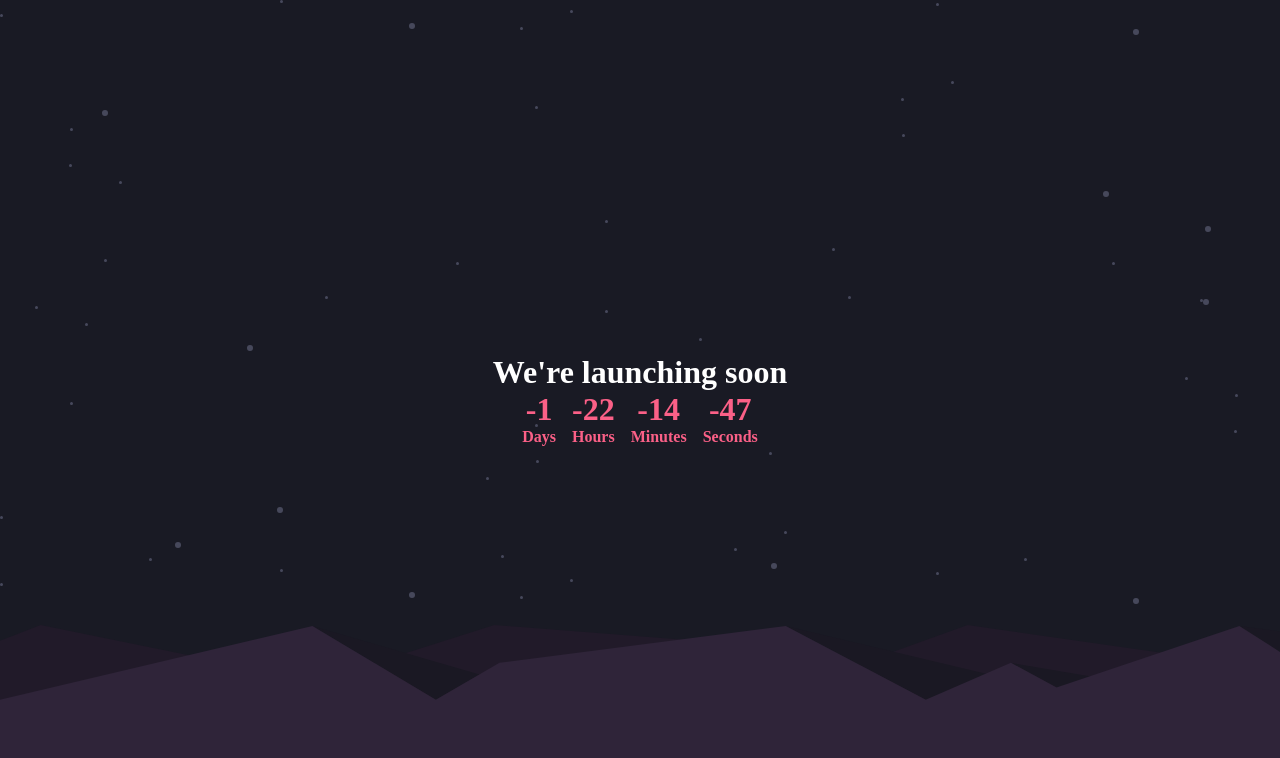
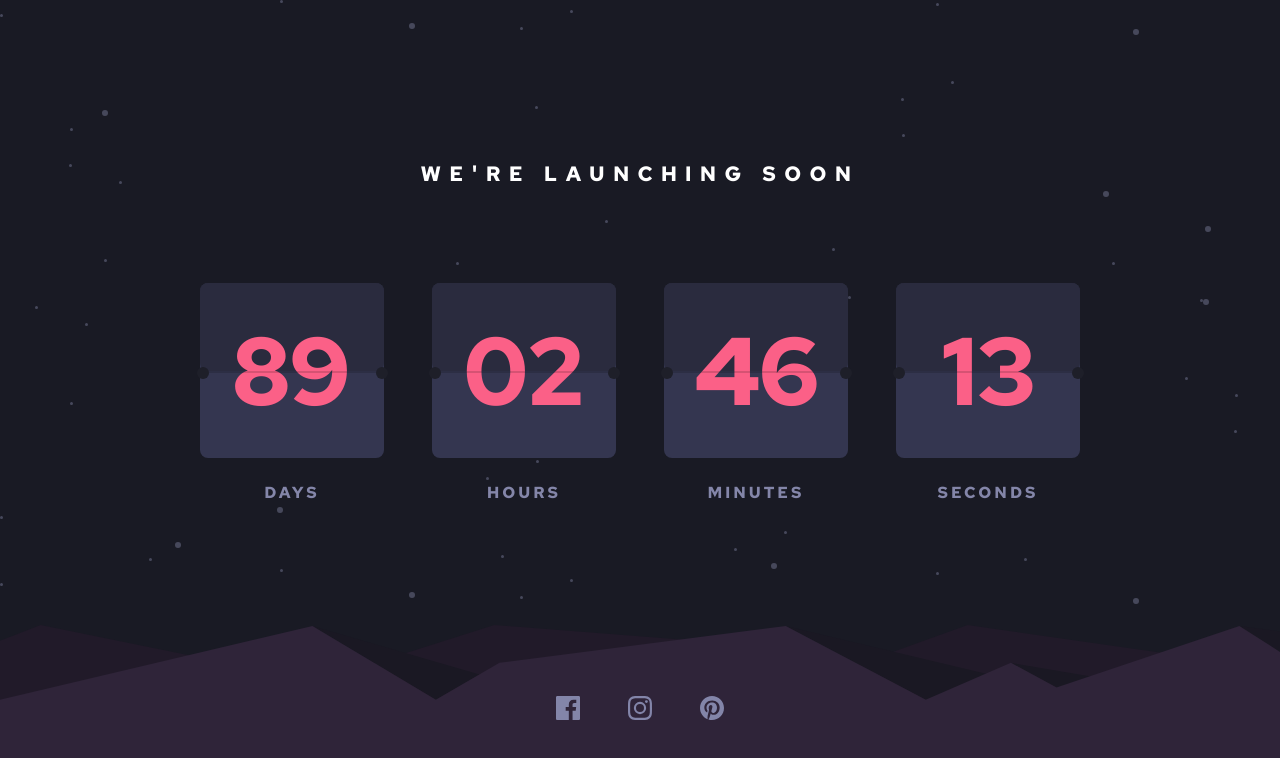
Before and after one commit to Jafarscript/count-down, a plain HTML site: page index.html in a window 1280 px wide. Drawn offline with Linux system fonts and the light colour scheme.

Commit message:
completed the design

```diff
--- a/index.html
+++ b/index.html
@@ -1,42 +1,83 @@
 <!DOCTYPE html>
 <html lang="en">
+
 <head>
   <meta charset="UTF-8">
   <meta name="viewport" content="width=device-width, initial-scale=1.0"> <!-- displays site properly based on user's device -->
 
   <link rel="icon" type="image/png" sizes="32x32" href="./images/favicon-32x32.png">
 
+  <link rel="preconnect" href="https://fonts.gstatic.com">
+  <link href="https://fonts.googleapis.com/css2?family=Red+Hat+Text:wght@700&display=swap" rel="stylesheet">
+
+  <link rel="stylesheet" href="/style.css">
+
   <title>Frontend Mentor | Launch countdown timer</title>
+</head>
 
-  <!-- Feel free to remove these styles or customise in your own stylesheet 👍 -->
-   <link rel="stylesheet" href="style.css">
-</head>
 <body>
+      <h1 class="caption">We're launching soon</h1>
 
-  <h1>We're launching soon</h1>
+      <section class="countdown">
+        <div class="time-wrapper">
+          <div class="time-content">
+            <div class="time">
+              <span class="days">08</span>
+              <div class="rings"></div>
+            </div>
+          </div>
+          <p class="metric">Days</p>
+        </div>
 
-  <section class="countdown">
-    <div>
-      <h2 id="days">25</h2>
-      <p>Days</p>
-    </div>
-    <div>
-      <h2 id="hours">23</h2>
-      <p>Hours</p>
-    </div>
-    <div>
-      <h2 id="minutes">59</h2>
-      <p>Minutes</p>
-    </div>
-    <div>
-      <h2 id="seconds">59</h2>
-      <p>Seconds</p>
-    </div>
-  </section>
-  <footer class="attribution">
-    Challenge by <a href="https://www.frontendmentor.io?ref=challenge" target="_blank">Frontend Mentor</a>.
-    Coded by <a href="#">Your Name Here</a>.
-  </footer>
+        <div class="time-wrapper">
+          <div class="time-content">
+            <div class="time">
+              <span class="hours">23</span>
+              <div class="rings"></div>
+            </div>
+          </div>
+          <p class="metric">Hours</p>
+        </div>
+
+        <div class="time-wrapper">
+          <div class="time-content">
+            <div class="time">
+              <span class="minutes">55</span>
+              <div class="rings"></div>
+            </div>
+          </div>
+          <p class="metric">Minutes</p>
+        </div>
+
+        <div class="time-wrapper">
+          <div class="time-content">
+            <div class="time">
+              <span class="seconds">41</span>
+              <div class="rings"></div>
+            </div>
+          </div>
+          <p class="metric">Seconds</p>
+        </div>
+
+      </section>
+
+      <div class="socials">
+        <svg xmlns="http://www.w3.org/2000/svg" width="24" height="24"><path fill="#8385A9" d="M22.675 0H1.325C.593 0 0 .593 0 1.325v21.351C0 23.407.593 24 1.325 24H12.82v-9.294H9.692v-3.622h3.128V8.413c0-3.1 1.893-4.788 4.659-4.788 1.325 0 2.463.099 2.795.143v3.24l-1.918.001c-1.504 0-1.795.715-1.795 1.763v2.313h3.587l-.467 3.622h-3.12V24h6.116c.73 0 1.323-.593 1.323-1.325V1.325C24 .593 23.407 0 22.675 0z"/></svg>
+        <svg xmlns="http://www.w3.org/2000/svg" width="24" height="24"><path fill="#8385A9" d="M12 2.163c3.204 0 3.584.012 4.85.07 3.252.148 4.771 1.691 4.919 4.919.058 1.265.069 1.645.069 4.849 0 3.205-.012 3.584-.069 4.849-.149 3.225-1.664 4.771-4.919 4.919-1.266.058-1.644.07-4.85.07-3.204 0-3.584-.012-4.849-.07-3.26-.149-4.771-1.699-4.919-4.92-.058-1.265-.07-1.644-.07-4.849 0-3.204.013-3.583.07-4.849.149-3.227 1.664-4.771 4.919-4.919 1.266-.057 1.645-.069 4.849-.069zM12 0C8.741 0 8.333.014 7.053.072 2.695.272.273 2.69.073 7.052.014 8.333 0 8.741 0 12c0 3.259.014 3.668.072 4.948.2 4.358 2.618 6.78 6.98 6.98C8.333 23.986 8.741 24 12 24c3.259 0 3.668-.014 4.948-.072 4.354-.2 6.782-2.618 6.979-6.98.059-1.28.073-1.689.073-4.948 0-3.259-.014-3.667-.072-4.947-.196-4.354-2.617-6.78-6.979-6.98C15.668.014 15.259 0 12 0zm0 5.838a6.162 6.162 0 100 12.324 6.162 6.162 0 000-12.324zM12 16a4 4 0 110-8 4 4 0 010 8zm6.406-11.845a1.44 1.44 0 100 2.881 1.44 1.44 0 000-2.881z"/></svg>
+        <svg xmlns="http://www.w3.org/2000/svg" width="24" height="24"><path fill="#8385A9" d="M12 0C5.373 0 0 5.372 0 12c0 5.084 3.163 9.426 7.627 11.174-.105-.949-.2-2.405.042-3.441.218-.937 1.407-5.965 1.407-5.965s-.359-.719-.359-1.782c0-1.668.967-2.914 2.171-2.914 1.023 0 1.518.769 1.518 1.69 0 1.029-.655 2.568-.994 3.995-.283 1.194.599 2.169 1.777 2.169 2.133 0 3.772-2.249 3.772-5.495 0-2.873-2.064-4.882-5.012-4.882-3.414 0-5.418 2.561-5.418 5.207 0 1.031.397 2.138.893 2.738a.36.36 0 01.083.345l-.333 1.36c-.053.22-.174.267-.402.161-1.499-.698-2.436-2.889-2.436-4.649 0-3.785 2.75-7.262 7.929-7.262 4.163 0 7.398 2.967 7.398 6.931 0 4.136-2.607 7.464-6.227 7.464-1.216 0-2.359-.631-2.75-1.378l-.748 2.853c-.271 1.043-1.002 2.35-1.492 3.146C9.57 23.812 10.763 24 12 24c6.627 0 12-5.373 12-12 0-6.628-5.373-12-12-12z"/></svg>
+      </div>
+
+
+  <!-- <div class="attribution">
+    <p>
+      Challenge by <a href="https://www.frontendmentor.io?ref=challenge" target="_blank" rel="noopener">Frontend
+        Mentor</a>.
+      Coded by <a href="https://www.frontendmentor.io/profile/tomi-david" target="_blank" rel="noopener">Ojo Oloruntomi David</a>.
+    </p>
+  </div> -->
+
+
   <script src="script.js"></script>
 </body>
+
 </html>
--- a/script.js
+++ b/script.js
@@ -1,10 +1,10 @@
-const days = document.querySelector('#days')
-const hours = document.querySelector('#hours')
-const minutes = document.querySelector('#minutes')
-const seconds = document.querySelector("#seconds")
+const days = document.querySelector('.days')
+const hours = document.querySelector('.hours')
+const minutes = document.querySelector('.minutes')
+const seconds = document.querySelector(".seconds")
 
 
-const target = new Date('2025-01-25T00:00:00').getTime()
+const target = new Date('2025-04-25T00:00:00').getTime()
 
 function countdown() {
     const current = new Date().getTime()
--- a/style.css
+++ b/style.css
@@ -1,18 +1,18 @@
 *{
     margin: 0;
     padding: 0;
+    font-family: 'Red Hat Text', sans-serif;
 }
 body{
     background: url('./images/bg-stars.svg');
     background-color: hsl(234, 17%, 12%);
-    /* max-width: 1440px; */
     min-height: 100vh;
     position: relative;
     display: flex;
-    justify-content: center;
     align-items: center;
     flex-direction: column;
     color: white;
+    height: 100vh;
 }
 
 body::after {
@@ -29,12 +29,22 @@ body::after {
     z-index: -1;
 }
 
+.caption {
+    font-size: 1.3rem;
+    color: var(--color-white);
+    text-transform: uppercase;
+    text-align: center;
+    margin-top: 10rem;
+    margin-bottom: 6rem;
+    letter-spacing: .4em;
+}
+
 
 .countdown{
     display: flex;
     justify-content: center;
     align-items: center;
-    gap: 1rem;
+    gap: 3rem;
 }
 
 .countdown div{
@@ -44,23 +54,106 @@ body::after {
     align-items: center;
 }
 
-.countdown div h2{
-    font-size: 2rem;
-    font-weight: 700;
-    color: hsl(345, 95%, 68%);
+.time-wrapper{
+    display: flex;
+    flex-basis: 1;
 }
 
-.countdown div p{
-    font-size: 1rem;
+.time > span{
+    font-size: 6em;
     font-weight: 700;
+    z-index: 2;
     color: hsl(345, 95%, 68%);
 }
 
 
-.attribution { font-size: 11px; text-align: center; }
-.attribution a { color: hsl(228, 45%, 44%); }
+.time{
+    background-color: #343650;
+    padding: 1.5rem 2rem;
+    position: relative;
+    width: 120px;
+    min-width: 100px;
+    border-radius: 8px;
+}
 
 
-footer{
-   display: none;
+.time::before{
+    content: '';
+    position: absolute;
+    top: 0;
+    width: 100%;
+    height: 50%;
+    border-radius: 8px;
+    background-color: #272938c0;
 }
+
+
+.rings {
+    position: absolute;
+    top: 50%;
+    width: 100%;
+    height: 2px;
+    background-color: rgba(0, 0, 0, 0.15);
+    z-index: 3;
+}
+
+.rings::before, .rings::after {
+    content: "";
+    position: absolute;
+    width: 12px;
+    height: 12px;
+    border-radius: 50%;
+    background-color: #1e1f29;
+    top: -4px;
+}
+
+.rings::before {
+    left: -3.5px;
+}
+
+.rings::after {
+    right: -3.5px;
+}
+
+
+.metric {
+    text-transform: uppercase;
+    text-align: center;
+    color: #8486a9;
+    margin-top: 1.5em;
+    font-size: 1rem;
+    letter-spacing: 3px;
+}
+
+.socials{
+    position: absolute;
+    bottom: 10%;
+    left: 50%;
+    transform: translateX(-50%);
+    display: flex;
+    gap: 3rem;
+}
+
+
+.socials svg {
+    width: 24px; /* Explicitly define the width */
+    height: 24px; /* Explicitly define the height */
+    cursor: pointer; /* Optional: Make the icons clickable */
+    transition: transform 0.3s ease; /* Optional: Add hover animation */
+  }
+
+.socials svg:hover path{
+    fill: hsl(345, 95%, 68%);
+}
+
+
+
+.attribution {
+    align-self: flex-end;
+    font-size: 11px;
+    text-align: center;
+}
+
+.attribution a {
+    color: hsl(228, 45%, 44%);
+}
```
